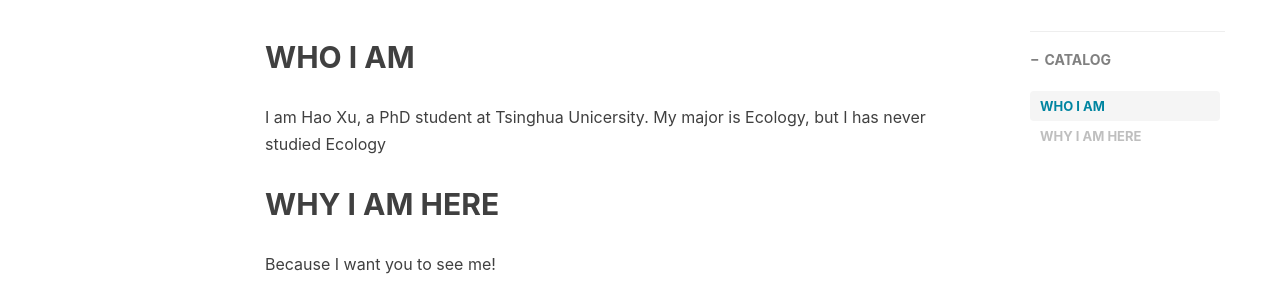
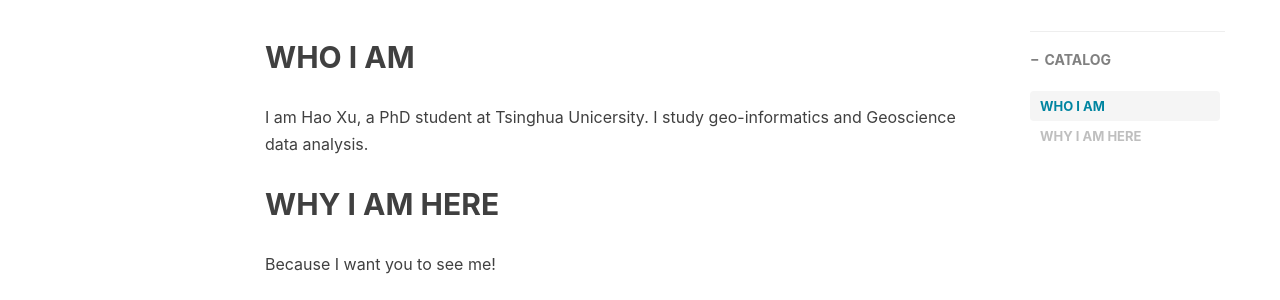
Before and after one commit to ericxuhao/ericxuhao.github.io, a Jekyll site: the page built from _posts/2018-04-06-About me.md, in a window 1280 px wide. Shown: the part 532-832 px from the top of the page. Built offline with Jekyll 4.4.1, drawn with Linux system fonts in a browser that asks for light colours; nearby versions of some CDN libraries; comment, search, counter and statistics services are not loaded.

Commit message:
Update 2018-04-06-About me.md

```diff
--- a/_posts/2018-04-06-About me.md
+++ b/_posts/2018-04-06-About me.md
@@ -15,7 +15,7 @@ tags:
 
 
 ## WHO I AM
-   I am  Hao Xu, a PhD student at Tsinghua Unicersity. My major is Ecology, but I has never studied Ecology
+   I am  Hao Xu, a PhD student at Tsinghua Unicersity. I study geo-informatics and Geoscience data analysis.
 
 ## WHY I AM HERE
    Because I want you to see me!
```
